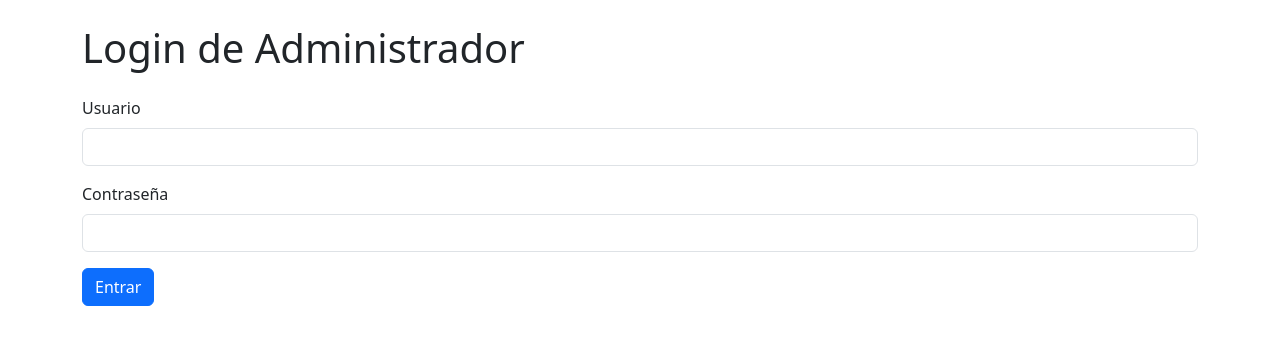
After one commit to RaulMunozz/flask-reservas, a Flask app: page /login in a window 1280 px wide. The commit adds this page. Shown: the top 345 px of the page. Run offline with Flask 2, Linux system fonts and the light colour scheme.

Commit message:
Añadido login de administrador y protección de reservas

```diff
--- a/app.py
+++ b/app.py
@@ -1,22 +1,23 @@
-from flask import Flask, render_template, request, redirect, url_for, flash
+from flask import Flask, render_template, request, redirect, url_for, flash, session
 from datetime import datetime
 import sqlite3
 
 app = Flask(__name__)
-app.secret_key = 'clave-secreta'  # Necesaria para mensajes flash
+app.secret_key = 'clave-secreta'
 
-# Conexión a la base de datos SQLite
+# Configuración del admin (puedes cambiar estos valores)
+ADMIN_USER = 'admin'
+ADMIN_PASSWORD = '1234'
+
 def get_db_connection():
     conn = sqlite3.connect('reservas.db')
     conn.row_factory = sqlite3.Row
     return conn
 
-# Filtro para convertir texto a datetime
 @app.template_filter('todatetime')
 def todatetime(value):
     return datetime.strptime(value, "%Y-%m-%d %H:%M")
 
-# Página principal con formulario
 @app.route('/', methods=['GET', 'POST'])
 def reservar():
     if request.method == 'POST':
@@ -38,7 +39,6 @@ def reservar():
             flash("No puedes reservar en una fecha pasada.", "danger")
             return redirect(url_for('reservar'))
 
-        # Guardar la reserva en un solo campo de fecha completa
         conn = get_db_connection()
         conn.execute(
             'INSERT INTO reservas (nombre, fecha) VALUES (?, ?)',
@@ -52,9 +52,34 @@ def reservar():
 
     return render_template('formulario.html')
 
-# Página que muestra todas las reservas
+@app.route('/login', methods=['GET', 'POST'])
+def login():
+    if request.method == 'POST':
+        usuario = request.form['usuario']
+        password = request.form['password']
+
+        if usuario == ADMIN_USER and password == ADMIN_PASSWORD:
+            session['admin'] = True
+            flash("Has iniciado sesión como administrador.", "success")
+            return redirect(url_for('mostrar_reservas'))
+        else:
+            flash("Credenciales incorrectas.", "danger")
+            return redirect(url_for('login'))
+
+    return render_template('login.html')
+
+@app.route('/logout')
+def logout():
+    session.pop('admin', None)
+    flash("Sesión cerrada.", "info")
+    return redirect(url_for('reservar'))
+
 @app.route('/reservas')
 def mostrar_reservas():
+    if not session.get('admin'):
+        flash("Acceso restringido. Inicia sesión como administrador.", "warning")
+        return redirect(url_for('login'))
+
     conn = get_db_connection()
     reservas = conn.execute('SELECT * FROM reservas ORDER BY fecha').fetchall()
     conn.close()
--- a/templates/formulario.html
+++ b/templates/formulario.html
@@ -9,7 +9,6 @@
     <div class="container">
         <h1 class="mb-4">Formulario de Reserva</h1>
 
-        <!-- Mensajes flash -->
         {% with messages = get_flashed_messages(with_categories=true) %}
           {% if messages %}
             {% for category, message in messages %}
@@ -32,6 +31,7 @@
                 <input type="time" class="form-control" id="hora" name="hora" required>
             </div>
             <button type="submit" class="btn btn-primary">Reservar</button>
+            <a href="/login" class="btn btn-outline-secondary ms-2">Iniciar sesión</a>
         </form>
     </div>
 </body>
--- /dev/null
+++ b/templates/login.html
@@ -0,0 +1,33 @@
+<!doctype html>
+<html lang="es">
+<head>
+    <meta charset="UTF-8">
+    <title>Login Admin</title>
+    <link href="https://cdn.jsdelivr.net/npm/bootstrap@5.3.0/dist/css/bootstrap.min.css" rel="stylesheet">
+</head>
+<body class="p-4">
+    <div class="container">
+        <h1 class="mb-4">Login de Administrador</h1>
+
+        {% with messages = get_flashed_messages(with_categories=true) %}
+          {% if messages %}
+            {% for category, message in messages %}
+              <div class="alert alert-{{ category }}">{{ message }}</div>
+            {% endfor %}
+          {% endif %}
+        {% endwith %}
+
+        <form method="POST" action="/login">
+            <div class="mb-3">
+                <label for="usuario" class="form-label">Usuario</label>
+                <input type="text" class="form-control" id="usuario" name="usuario" required>
+            </div>
+            <div class="mb-3">
+                <label for="password" class="form-label">Contraseña</label>
+                <input type="password" class="form-control" id="password" name="password" required>
+            </div>
+            <button type="submit" class="btn btn-primary">Entrar</button>
+        </form>
+    </div>
+</body>
+</html>
```
